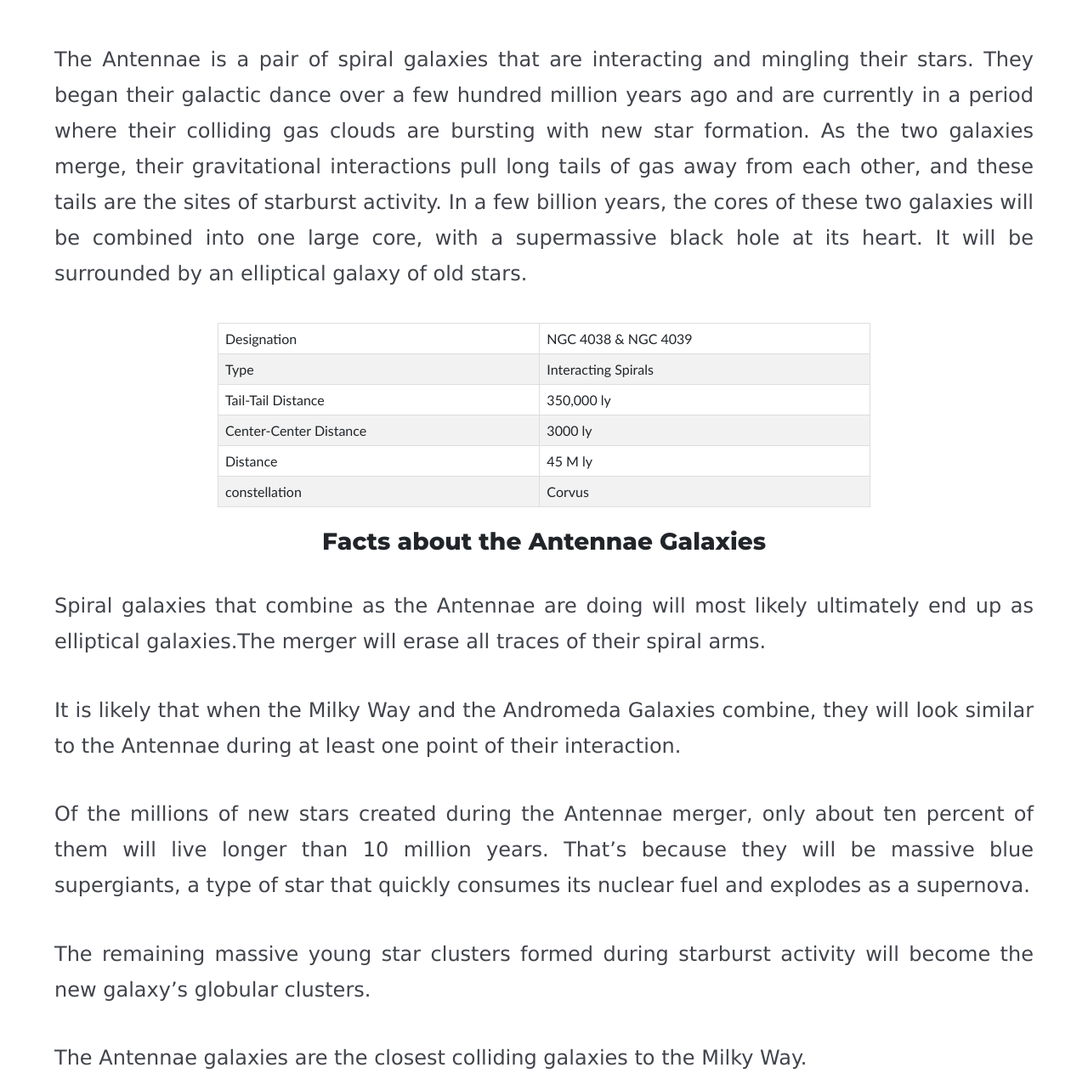
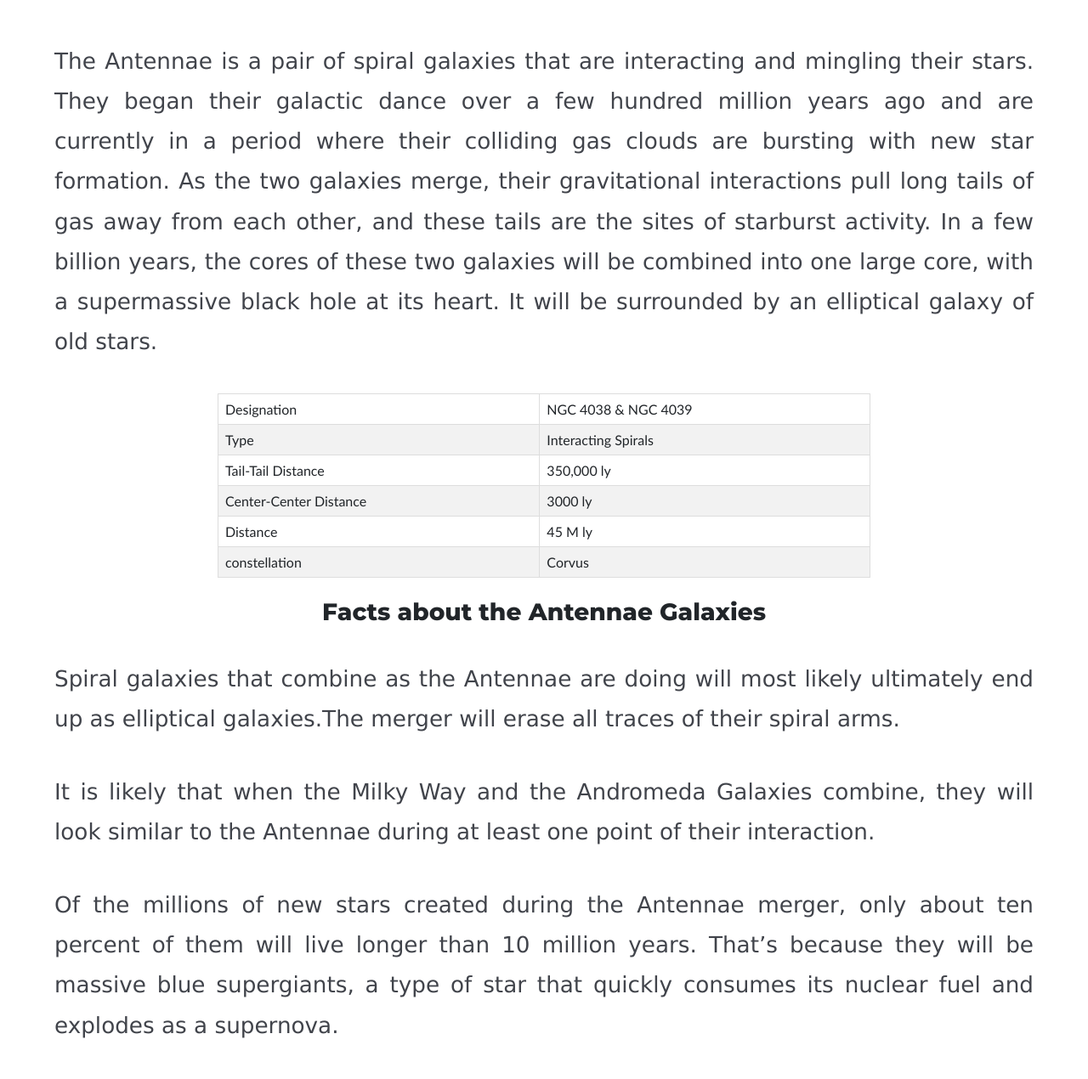
Before and after one commit to Abhineetnehra/The-Cosmos, a Node server app: page /antennae in a window 1280 px wide. Shown: the part 1012-2282 px from the top of the page at 85% size. Run offline with Node 20, Linux system fonts and the light colour scheme; some libraries are stand-ins or nearby versions.

Commit message:
Update style.css

```diff
--- a/public/style/style.css
+++ b/public/style/style.css
@@ -152,14 +152,14 @@ p{
 }
 
 .milkywaytext{
-  line-height:1.75;
+  line-height:1.8;
   color:#41444b;
 text-align: center;
 margin:3% 5% 1% 5%;
 text-align:justify;
-font-size: 3vmin;
+font-size: 3.28vmin;
 font-family:"verdana";
-font-weight: 500;
+font-weight: 550;
 }
 .factbox{
   text-align:justify;
```
